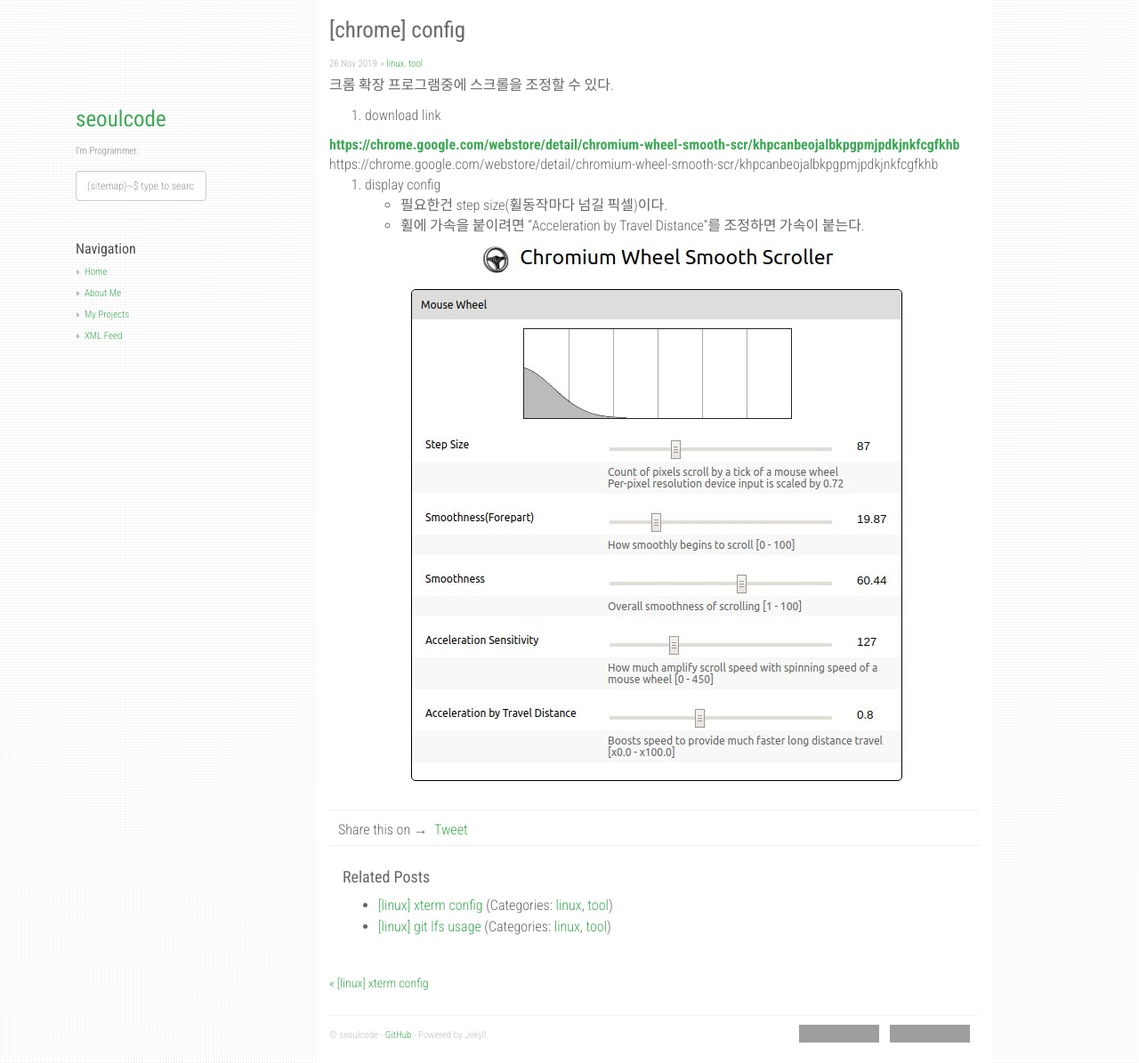
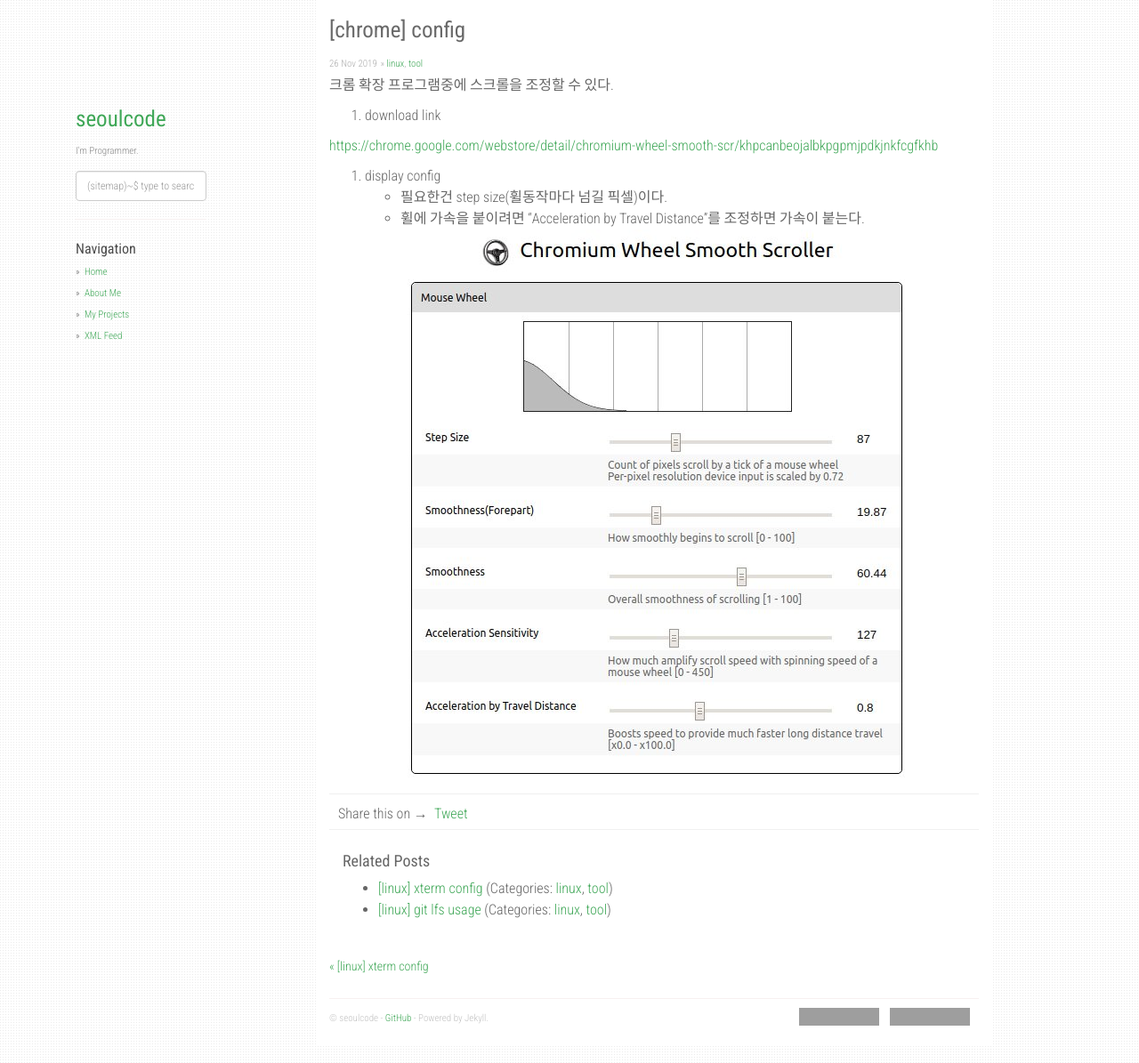
Before and after one commit to seoulcode/seoulcode.github.io, a Jekyll site: the page built from _posts/2019-11-26-chrome-wheel-smooth-scroller.md, in a window 1280 px wide and 1195 px high. Shown: the whole window at 89% size. Built offline with Jekyll 4.4.1, drawn with Linux system fonts in a browser that asks for light colours; nearby versions of some CDN libraries; comment, search, counter and statistics services are not loaded; part of the change alters nothing that is shown; grey boxes are pictures that could not be loaded.

Commit message:
remove link

```diff
--- a/_posts/2019-11-26-chrome-wheel-smooth-scroller.md
+++ b/_posts/2019-11-26-chrome-wheel-smooth-scroller.md
@@ -9,7 +9,6 @@ categories: [linux, tool]
 
 1. download link
 <https://chrome.google.com/webstore/detail/chromium-wheel-smooth-scr/khpcanbeojalbkpgpmjpdkjnkfcgfkhb>
-: https://chrome.google.com/webstore/detail/chromium-wheel-smooth-scr/khpcanbeojalbkpgpmjpdkjnkfcgfkhb
 1. display config
 - 필요한건 step size(휠동작마다 넘길 픽셀)이다.
 - 휠에 가속을 붙이려면 "Acceleration by Travel Distance"를 조정하면 가속이 붙는다.
```
